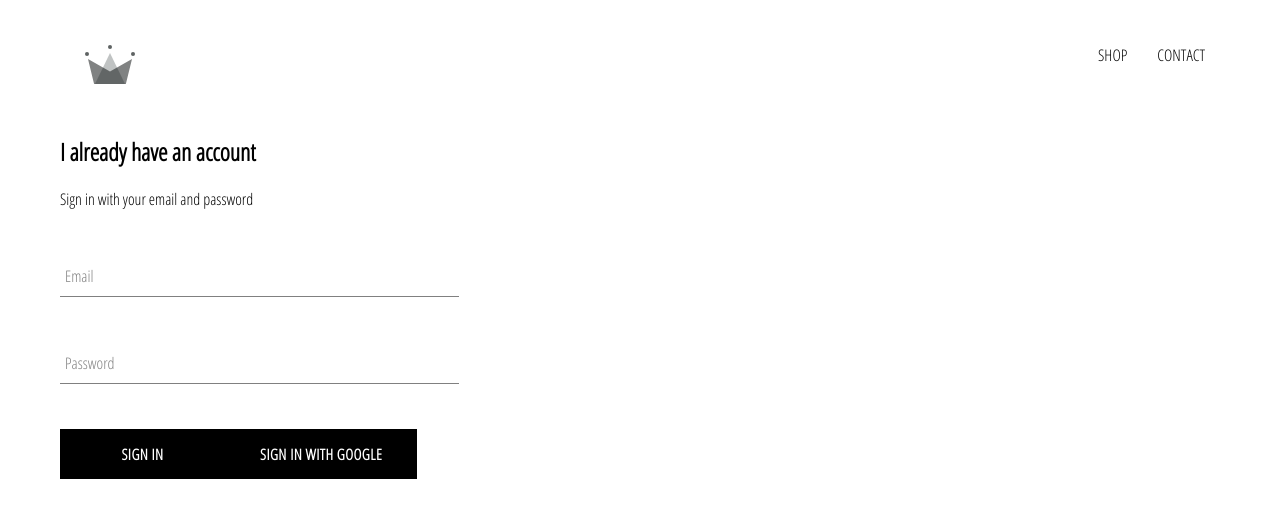
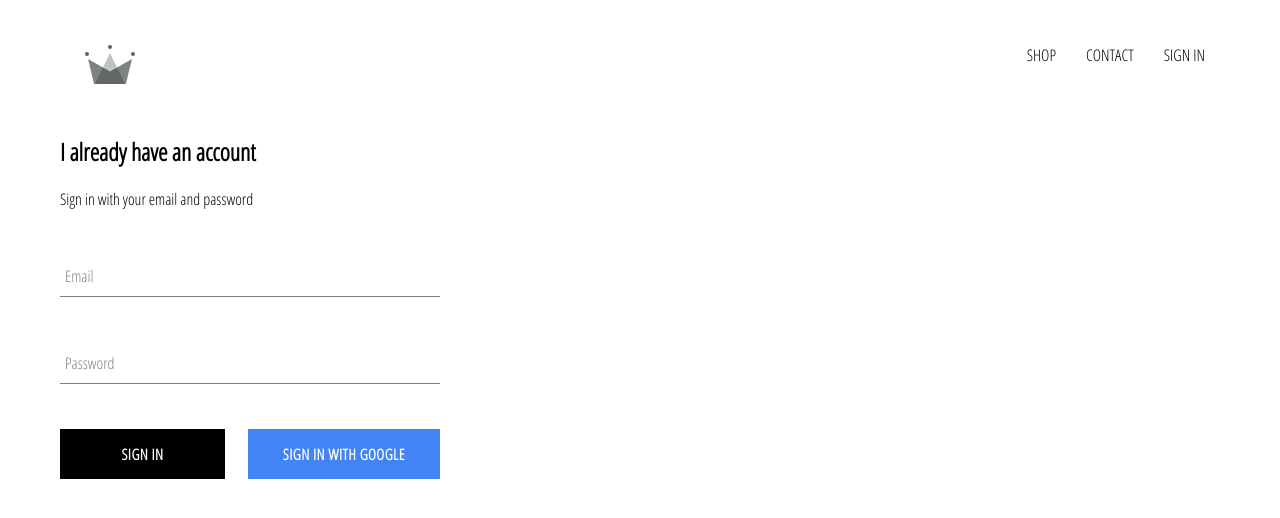
Before and after one commit to trahnel/crwn-clothing, a React (Create React App) app: page /signin in a window 1280 px wide. Shown: the top 518 px of the page. Built offline with nearby package versions, Linux system fonts and the light colour scheme; no server answers.

Commit message:
Sign in with google

```diff
--- a/src/App.css
+++ b/src/App.css
@@ -1,5 +1,5 @@
 body {
-  font-family: "Open Sans Condensed";
+  font-family: 'Open Sans Condensed';
   padding: 20px 60px;
 }
 
@@ -7,3 +7,7 @@
   text-decoration: none;
   color: black;
 }
+
+* {
+  box-sizing: border-box;
+}
--- a/src/App.js
+++ b/src/App.js
@@ -6,11 +6,31 @@
 import ShopPage from './pages/shop/shop.component';
 import SignInAndSignUpPage from './pages/sign-in-and-sign-up/sign-in-and-sign-up.component';
 import Header from './components/header/header.component';
+import { auth } from './firebase/firebase.utils';
 
-function App() {
+class App extends React.Component {
+  state = {
+    currentUser: null
+  };
+
+  unsubscribeFromAuth = null;
+
+  componentDidMount() {
+    this.unsubscribeFromAuth = auth.onAuthStateChanged(user => {
+      this.setState({ currentUser: user });
+
+      console.log('@@ user:', user);
+    });
+  }
+
+  componentWillUnmount() {
+    this.unsubscribeFromAuth();
+  }
+
+  render() {
     return (
       <div>
-      <Header />
+        <Header currentUser={this.state.currentUser} />
         <Switch>
           <Route exact path="/" component={HomePage} />
           <Route exact path="/shop" component={ShopPage} />
@@ -19,5 +39,6 @@
       </div>
     );
   }
+}
 
 export default App;
--- a/src/components/custom-button/custom-button.component.jsx
+++ b/src/components/custom-button/custom-button.component.jsx
@@ -2,8 +2,11 @@
 
 import './custom-button.styles.scss';
 
-const CustomButton = ({ children, ...otherProps }) => (
-  <button className="custom-button" {...otherProps}>
+const CustomButton = ({ children, isGoogleSignIn, ...otherProps }) => (
+  <button
+    className={`${isGoogleSignIn ? 'google-sign-in' : ''} custom-button`}
+    {...otherProps}
+  >
     {children}
   </button>
 );
--- a/src/components/custom-button/custom-button.styles.scss
+++ b/src/components/custom-button/custom-button.styles.scss
@@ -19,4 +19,14 @@
     color: black;
     border: 1px solid black;
   }
+
+  &.google-sign-in {
+    background-color: #4284f4;
+    color: white;
+
+    &:hover {
+      background-color: #357ae8;
+      border: none;
+    }
+  }
 }
--- a/src/components/header/header.component.jsx
+++ b/src/components/header/header.component.jsx
@@ -1,11 +1,13 @@
 import React from 'react';
 import { Link } from 'react-router-dom';
+
+import { auth } from '../../firebase/firebase.utils';
 
 import { ReactComponent as Logo } from '../../assets/crown.svg';
 
 import './header.styles.scss';
 
-const Header = () => (
+const Header = ({ currentUser }) => (
   <div className="header">
     <Link className="logo-container" to="/">
       <Logo className="logo" />
@@ -17,6 +19,15 @@
       <Link className="option" to="/shop">
         CONTACT
       </Link>
+      {currentUser ? (
+        <div className="option" onClick={() => auth.signOut()}>
+          SIGN OUT
+        </div>
+      ) : (
+        <Link className="option" to="/signin">
+          SIGN IN
+        </Link>
+      )}
     </div>
   </div>
 );
--- a/src/components/header/header.styles.scss
+++ b/src/components/header/header.styles.scss
@@ -20,6 +20,7 @@
 
     .option {
       padding: 10px 15px;
+      cursor: pointer;
     }
   }
 }
--- a/src/components/sign-in/sign-in.component.jsx
+++ b/src/components/sign-in/sign-in.component.jsx
@@ -50,10 +50,16 @@
             label="Password"
             required
           />
-          <CustomButton>Sign In</CustomButton>
-          <CustomButton type="submit" onClick={signInWithGoogle}>
-            Sign In With Google
-          </CustomButton>
+          <div className="buttons">
+            <CustomButton>Sign In</CustomButton>
+            <CustomButton
+              type="submit"
+              onClick={signInWithGoogle}
+              isGoogleSignIn
+            >
+              Sign In With Google
+            </CustomButton>
+          </div>
         </form>
       </div>
     );
--- a/src/components/sign-in/sign-in.styles.scss
+++ b/src/components/sign-in/sign-in.styles.scss
@@ -1,5 +1,5 @@
 .sign-in {
-  width: 30vw;
+  width: 380px;
   display: flex;
   flex-direction: column;
 }
@@ -7,3 +7,8 @@
 .title {
   margin: 10px 0;
 }
+
+.buttons {
+  display: flex;
+  justify-content: space-between;
+}
```
Lines whose indentation alone changed are shown as unchanged.
